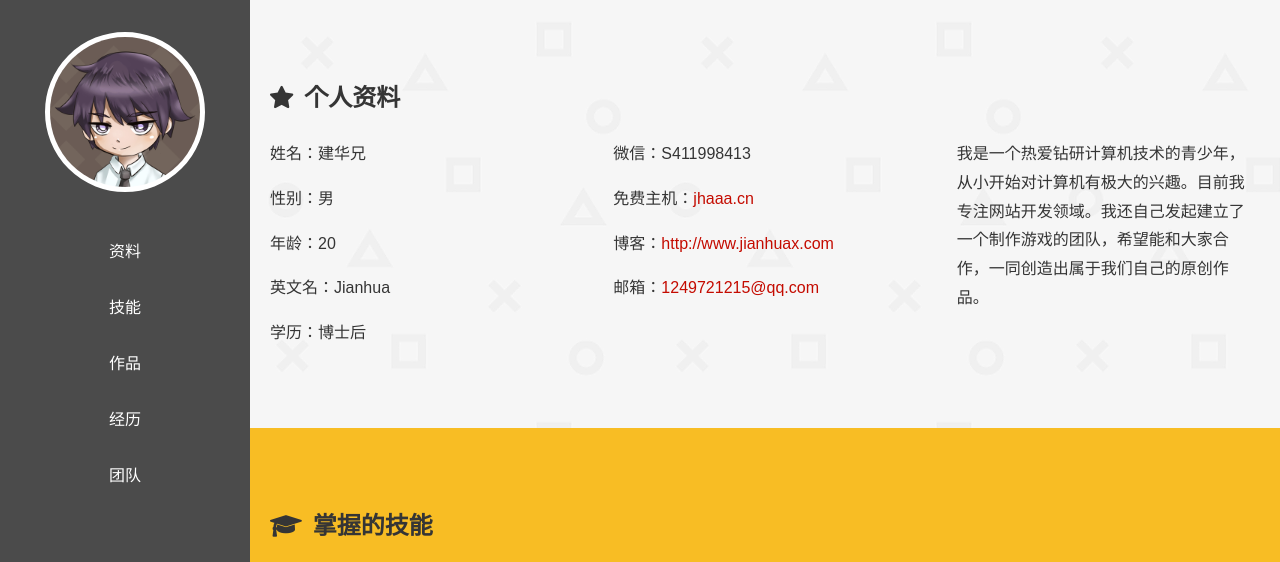
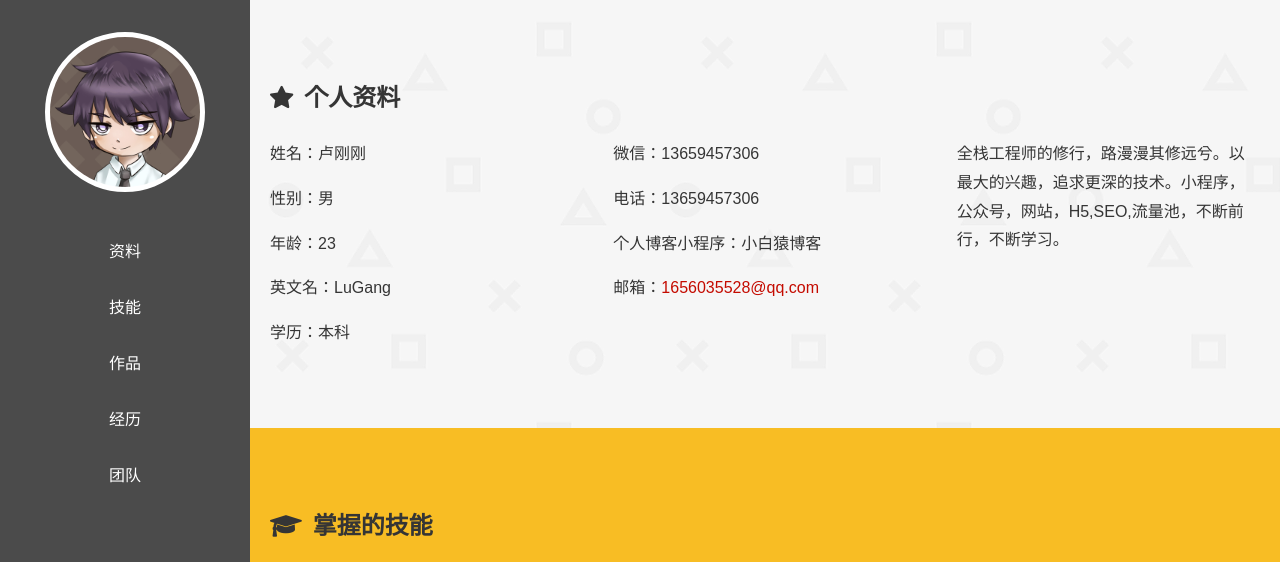
Before and after one commit to Lugang213/LG-Resume, a plain HTML site: page index.html in a window 1280 px wide. Shown: the top 562 px of the page. Drawn offline with Linux system fonts and the light colour scheme.

Commit message:
Update index.html

```diff
--- a/index.html
+++ b/index.html
@@ -2,7 +2,7 @@
 <html>
 <head>
     <meta charset="UTF-8">
-    <title>建华兄的个人简历</title>
+    <title>卢刚刚的个人简历</title>
     <meta name="theme-color" content="#ffc91d"/>
     <link rel="icon" href="static/img/32.png" sizes="32x32"/>
     <link rel="icon" href="static/img/192.png" sizes="192x192"/>
@@ -30,20 +30,20 @@
             <h2 class="title">个人资料</h2>
             <div class="row">
                 <div class="col-l-4">
-                    <p>姓名：建华兄</p>
+                    <p>姓名：卢刚刚</p>
                     <p>性别：男</p>
-                    <p>年龄：20</p>
-                    <p>英文名：Jianhua</p>
-                    <p>学历：博士后</p>
+                    <p>年龄：23</p>
+                    <p>英文名：LuGang</p>
+                    <p>学历：本科</p>
                 </div>
                 <div class="col-l-4">
-                    <p>微信：S411998413</p>
-                    <p>免费主机：<a href="https://jhaaa.cn">jhaaa.cn</a></p>
-                    <p>博客：<a href="http://www.jianhuax.com">http://www.jianhuax.com</a></p>
-                    <p>邮箱：<a href="mailto:1249721215@qq.com">1249721215@qq.com</a></p>
+                    <p>微信：13659457306</p>
+                    <p>电话：13659457306</p>
+                    <p>个人博客小程序：小白猿博客</p>
+                    <p>邮箱：<a href="mailto:1656035528@qq.com">1656035528@qq.com</a></p>
                 </div>
                 <div class="col-l-4">
-                    <p>我是一个热爱钻研计算机技术的青少年，从小开始对计算机有极大的兴趣。目前我专注网站开发领域。我还自己发起建立了一个制作游戏的团队，希望能和大家合作，一同创造出属于我们自己的原创作品。</p>
+                    <p>全栈工程师的修行，路漫漫其修远兮。以最大的兴趣，追求更深的技术。小程序，公众号，网站，H5,SEO,流量池，不断前行，不断学习。</p>
                 </div>
             </div>
         </div>
@@ -76,7 +76,7 @@
                     </div>
                     <div class="skills-title">
                         <h3>JavaScript</h3>
-                        <p>能使用 JS 制作简单的程序、交互与特效</p>
+                        <p>使用 JS 做程序的交互与特效</p>
                     </div>
                 </div>
             </div>
@@ -189,7 +189,7 @@
         </div>
     </section>
     <footer>
-        <p>© 2018 By <a href="http://www.jianhuax.com" title="个人博客" target="_blank">建华兄个人博客</a>.</p>
+        <p>© 2018 By <a href="http://www.web1024.com.cn" title="个人博客" target="_blank">个人简历</a>.</p>
     </footer>
 </main>
 
```
